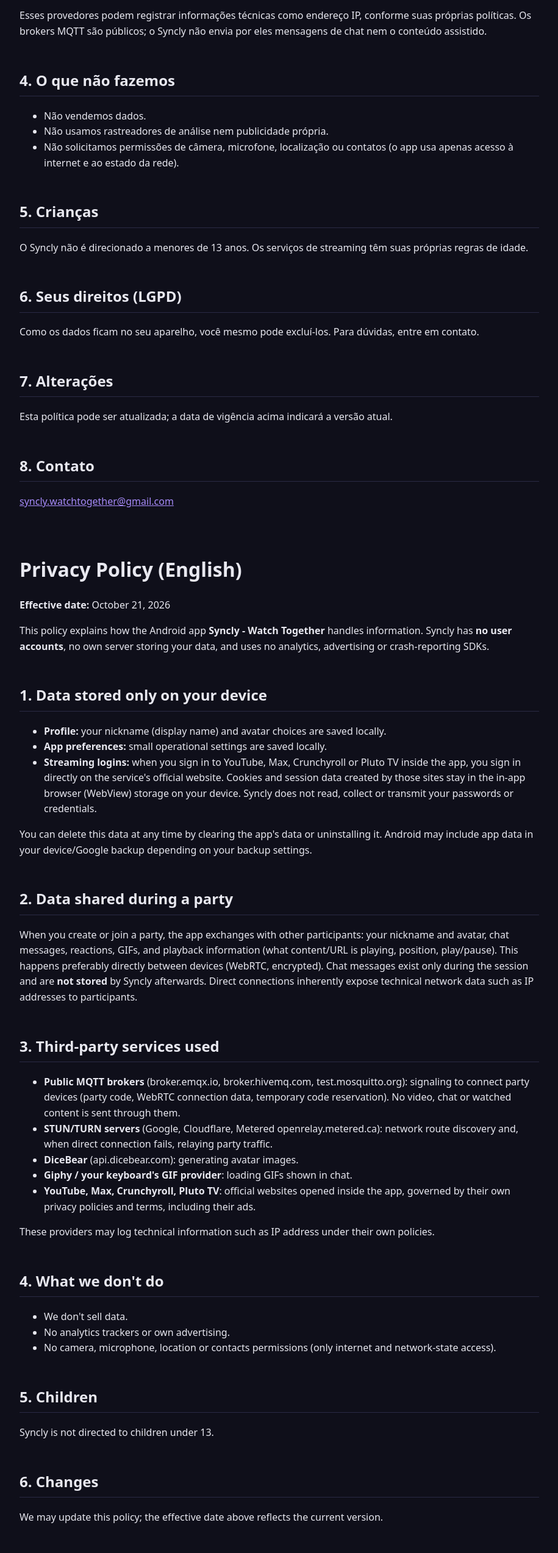
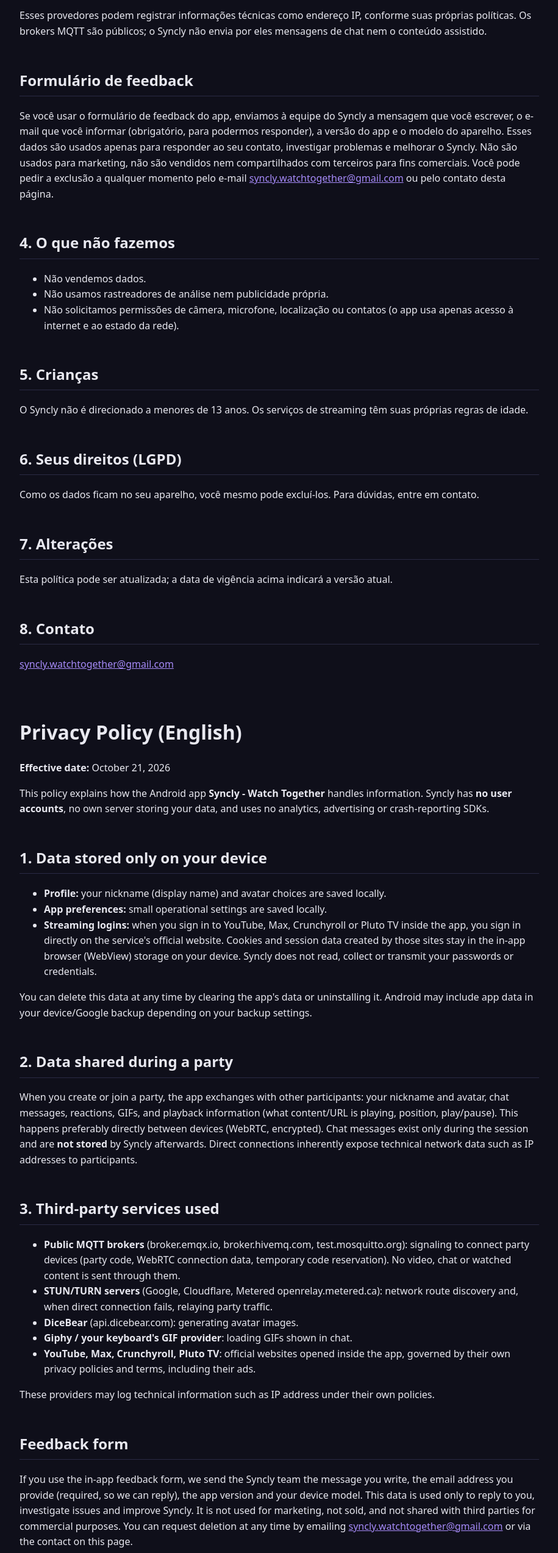
Before and after one commit to NotUltra20/syncly-site, a plain HTML site: page privacidade.html in a window 1280 px wide. Shown: the part 1491-4038 px from the top of the page at 61% size, without its empty margins (182-1097 px from the left). Drawn offline with Linux system fonts and the light colour scheme.

Commit message:
Privacy policy: in-app feedback form (PT/EN)

```diff
--- a/privacidade.html
+++ b/privacidade.html
@@ -20,6 +20,7 @@
 <tr><td>Giphy / provedor de GIFs do seu teclado</td><td>Exibir GIFs enviados no chat (as imagens são carregadas dos servidores do provedor).</td></tr>
 <tr><td>YouTube, Max, Crunchyroll, Pluto TV</td><td>Os sites oficiais são abertos dentro do app; seu uso é regido pelas políticas de privacidade e termos de cada serviço, incluindo seus anúncios.</td></tr></table>
 <p>Esses provedores podem registrar informações técnicas como endereço IP, conforme suas próprias políticas. Os brokers MQTT são públicos; o Syncly não envia por eles mensagens de chat nem o conteúdo assistido.</p>
+<h2>Formul&aacute;rio de feedback</h2><p>Se voc&ecirc; usar o formul&aacute;rio de feedback do app, enviamos &agrave; equipe do Syncly a mensagem que voc&ecirc; escrever, o e-mail que voc&ecirc; informar (obrigat&oacute;rio, para podermos responder), a vers&atilde;o do app e o modelo do aparelho. Esses dados s&atilde;o usados apenas para responder ao seu contato, investigar problemas e melhorar o Syncly. N&atilde;o s&atilde;o usados para marketing, n&atilde;o s&atilde;o vendidos nem compartilhados com terceiros para fins comerciais. Voc&ecirc; pode pedir a exclus&atilde;o a qualquer momento pelo e-mail <a href="mailto:syncly.watchtogether@gmail.com">syncly.watchtogether@gmail.com</a> ou pelo contato desta p&aacute;gina.</p>
 <h2>4. O que não fazemos</h2><ul><li>Não vendemos dados.</li><li>Não usamos rastreadores de análise nem publicidade própria.</li><li>Não solicitamos permissões de câmera, microfone, localização ou contatos (o app usa apenas acesso à internet e ao estado da rede).</li></ul>
 <h2>5. Crianças</h2><p>O Syncly não é direcionado a menores de 13 anos. Os serviços de streaming têm suas próprias regras de idade.</p>
 <h2>6. Seus direitos (LGPD)</h2><p>Como os dados ficam no seu aparelho, você mesmo pode excluí-los. Para dúvidas, entre em contato.</p>
@@ -42,6 +43,7 @@
 <li><strong>Giphy / your keyboard's GIF provider</strong>: loading GIFs shown in chat.</li>
 <li><strong>YouTube, Max, Crunchyroll, Pluto TV</strong>: official websites opened inside the app, governed by their own privacy policies and terms, including their ads.</li></ul>
 <p>These providers may log technical information such as IP address under their own policies.</p>
+<h2>Feedback form</h2><p>If you use the in-app feedback form, we send the Syncly team the message you write, the email address you provide (required, so we can reply), the app version and your device model. This data is used only to reply to you, investigate issues and improve Syncly. It is not used for marketing, not sold, and not shared with third parties for commercial purposes. You can request deletion at any time by emailing <a href="mailto:syncly.watchtogether@gmail.com">syncly.watchtogether@gmail.com</a> or via the contact on this page.</p>
 <h2>4. What we don't do</h2><ul><li>We don't sell data.</li><li>No analytics trackers or own advertising.</li><li>No camera, microphone, location or contacts permissions (only internet and network-state access).</li></ul>
 <h2>5. Children</h2><p>Syncly is not directed to children under 13.</p>
 <h2>6. Changes</h2><p>We may update this policy; the effective date above reflects the current version.</p>
```
